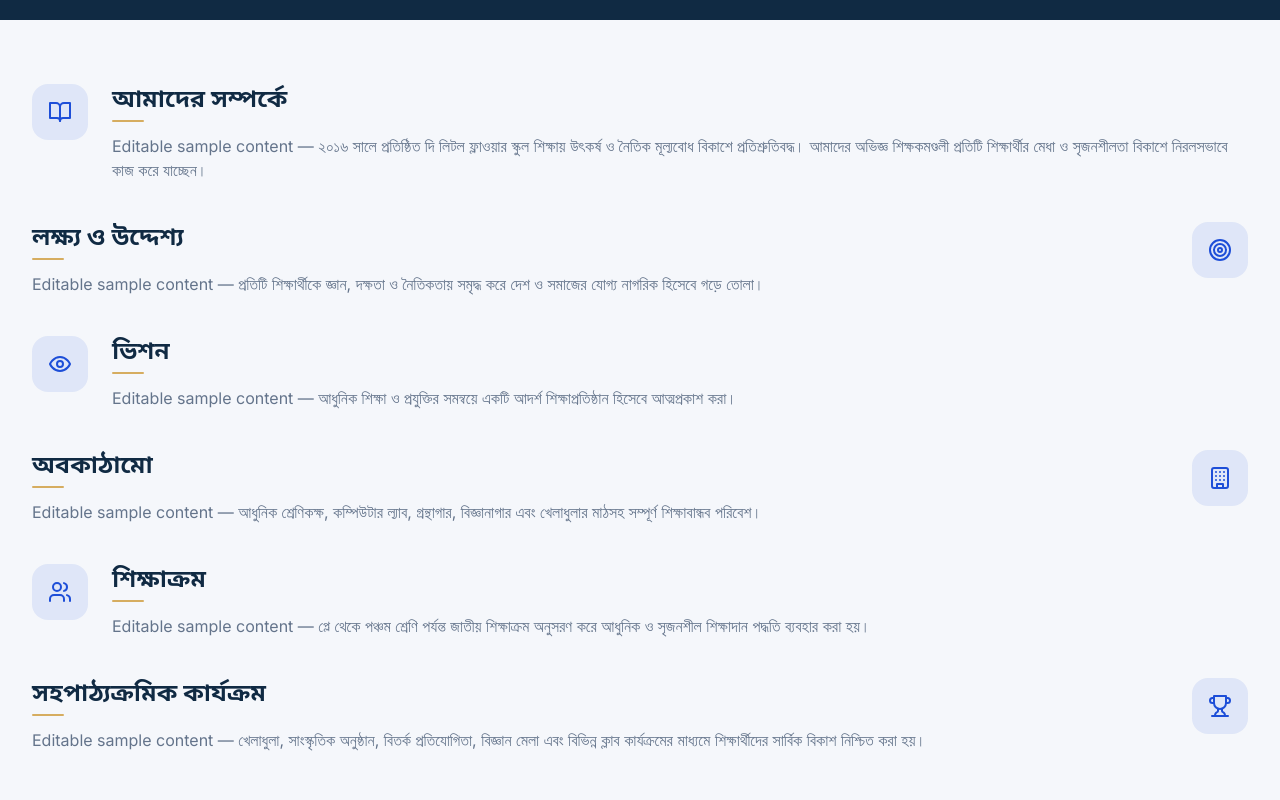
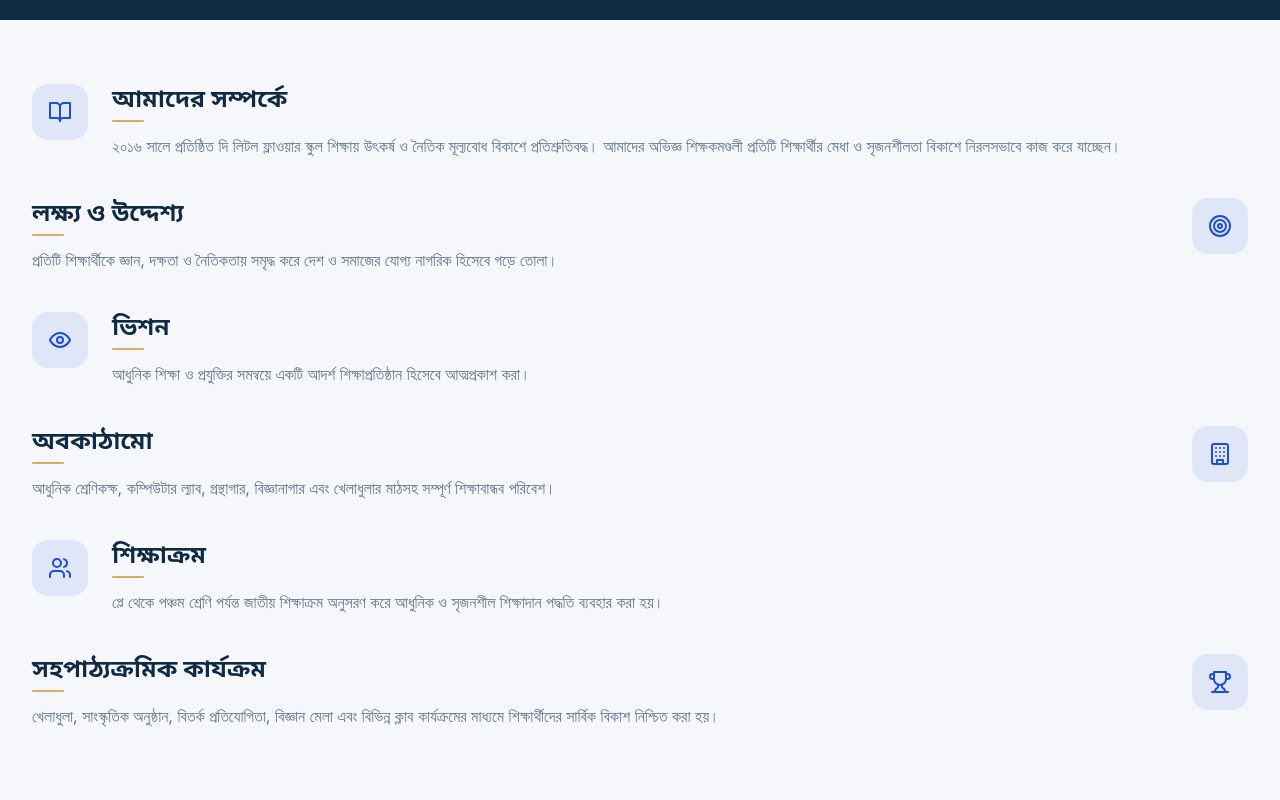
Before and after one commit to ratuloffical8-ship-it/The-Little-Flower-School, a React (Vite) app: page /school-info in a window 1280 px wide. Shown: the part 260-1060 px from the top of the page. Built offline with nearby package versions, Linux system fonts and the light colour scheme; no server answers.

Commit message:
Replace editable content with actual descriptions

```diff
--- a/src/pages/SchoolInfoPage.tsx
+++ b/src/pages/SchoolInfoPage.tsx
@@ -11,48 +11,48 @@ const SECTIONS = [
     icon: <BookOpen size={24} />,
     titleBn: 'আমাদের সম্পর্কে',
     titleEn: 'About Us',
-    contentBn: 'Editable sample content — ২০১৬ সালে প্রতিষ্ঠিত দি লিটল ফ্লাওয়ার স্কুল শিক্ষায় উৎকর্ষ ও নৈতিক মূল্যবোধ বিকাশে প্রতিশ্রুতিবদ্ধ। আমাদের অভিজ্ঞ শিক্ষকমণ্ডলী প্রতিটি শিক্ষার্থীর মেধা ও সৃজনশীলতা বিকাশে নিরলসভাবে কাজ করে যাচ্ছেন।',
-    contentEn: 'Editable sample content — Established in 2016, The Little Flower School is committed to academic excellence and moral development. Our experienced faculty works tirelessly to nurture every student\'s talent and creativity.',
+    contentBn: '২০১৬ সালে প্রতিষ্ঠিত দি লিটল ফ্লাওয়ার স্কুল শিক্ষায় উৎকর্ষ ও নৈতিক মূল্যবোধ বিকাশে প্রতিশ্রুতিবদ্ধ। আমাদের অভিজ্ঞ শিক্ষকমণ্ডলী প্রতিটি শিক্ষার্থীর মেধা ও সৃজনশীলতা বিকাশে নিরলসভাবে কাজ করে যাচ্ছেন।',
+    contentEn: 'Established in 2016, The Little Flower School is committed to academic excellence and moral development. Our experienced faculty works tirelessly to nurture every student\'s talent and creativity.',
   },
   {
     key: 'mission',
     icon: <Target size={24} />,
     titleBn: 'লক্ষ্য ও উদ্দেশ্য',
     titleEn: 'Mission',
-    contentBn: 'Editable sample content — প্রতিটি শিক্ষার্থীকে জ্ঞান, দক্ষতা ও নৈতিকতায় সমৃদ্ধ করে দেশ ও সমাজের যোগ্য নাগরিক হিসেবে গড়ে তোলা।',
-    contentEn: 'Editable sample content — To develop every student into a responsible citizen enriched with knowledge, skills, and moral values.',
+    contentBn: 'প্রতিটি শিক্ষার্থীকে জ্ঞান, দক্ষতা ও নৈতিকতায় সমৃদ্ধ করে দেশ ও সমাজের যোগ্য নাগরিক হিসেবে গড়ে তোলা।',
+    contentEn: 'To develop every student into a responsible citizen enriched with knowledge, skills, and moral values.',
   },
   {
     key: 'vision',
     icon: <Eye size={24} />,
     titleBn: 'ভিশন',
     titleEn: 'Vision',
-    contentBn: 'Editable sample content — আধুনিক শিক্ষা ও প্রযুক্তির সমন্বয়ে একটি আদর্শ শিক্ষাপ্রতিষ্ঠান হিসেবে আত্মপ্রকাশ করা।',
-    contentEn: 'Editable sample content — To emerge as a model educational institution through the integration of modern education and technology.',
+    contentBn: 'আধুনিক শিক্ষা ও প্রযুক্তির সমন্বয়ে একটি আদর্শ শিক্ষাপ্রতিষ্ঠান হিসেবে আত্মপ্রকাশ করা।',
+    contentEn: 'To emerge as a model educational institution through the integration of modern education and technology.',
   },
   {
     key: 'infrastructure',
     icon: <Building size={24} />,
     titleBn: 'অবকাঠামো',
     titleEn: 'Infrastructure',
-    contentBn: 'Editable sample content — আধুনিক শ্রেণিকক্ষ, কম্পিউটার ল্যাব, গ্রন্থাগার, বিজ্ঞানাগার এবং খেলাধুলার মাঠসহ সম্পূর্ণ শিক্ষাবান্ধব পরিবেশ।',
-    contentEn: 'Editable sample content — Modern classrooms, computer lab, library, science lab, and playground providing a complete student-friendly environment.',
+    contentBn: 'আধুনিক শ্রেণিকক্ষ, কম্পিউটার ল্যাব, গ্রন্থাগার, বিজ্ঞানাগার এবং খেলাধুলার মাঠসহ সম্পূর্ণ শিক্ষাবান্ধব পরিবেশ।',
+    contentEn: 'Modern classrooms, computer lab, library, science lab, and playground providing a complete student-friendly environment.',
   },
   {
     key: 'academic',
     icon: <Users size={24} />,
     titleBn: 'শিক্ষাক্রম',
     titleEn: 'Academic Program',
-    contentBn: 'Editable sample content — প্লে থেকে পঞ্চম শ্রেণি পর্যন্ত জাতীয় শিক্ষাক্রম অনুসরণ করে আধুনিক ও সৃজনশীল শিক্ষাদান পদ্ধতি ব্যবহার করা হয়।',
-    contentEn: 'Editable sample content — Following the national curriculum from Play to Class 5 with modern and creative teaching methods.',
+    contentBn: 'প্লে থেকে পঞ্চম শ্রেণি পর্যন্ত জাতীয় শিক্ষাক্রম অনুসরণ করে আধুনিক ও সৃজনশীল শিক্ষাদান পদ্ধতি ব্যবহার করা হয়।',
+    contentEn: 'Following the national curriculum from Play to Class 5 with modern and creative teaching methods.',
   },
   {
     key: 'cocurricular',
     icon: <Trophy size={24} />,
     titleBn: 'সহপাঠ্যক্রমিক কার্যক্রম',
     titleEn: 'Co-Curricular Activities',
-    contentBn: 'Editable sample content — খেলাধুলা, সাংস্কৃতিক অনুষ্ঠান, বিতর্ক প্রতিযোগিতা, বিজ্ঞান মেলা এবং বিভিন্ন ক্লাব কার্যক্রমের মাধ্যমে শিক্ষার্থীদের সার্বিক বিকাশ নিশ্চিত করা হয়।',
-    contentEn: 'Editable sample content — Sports, cultural events, debate competitions, science fairs, and various club activities ensure holistic student development.',
+    contentBn: 'খেলাধুলা, সাংস্কৃতিক অনুষ্ঠান, বিতর্ক প্রতিযোগিতা, বিজ্ঞান মেলা এবং বিভিন্ন ক্লাব কার্যক্রমের মাধ্যমে শিক্ষার্থীদের সার্বিক বিকাশ নিশ্চিত করা হয়।',
+    contentEn: 'Sports, cultural events, debate competitions, science fairs, and various club activities ensure holistic student development.',
   },
 ];
 
@@ -117,4 +117,4 @@ export default function SchoolInfoPage() {
       </section>
     </>
   );
-    }
+  }
```
